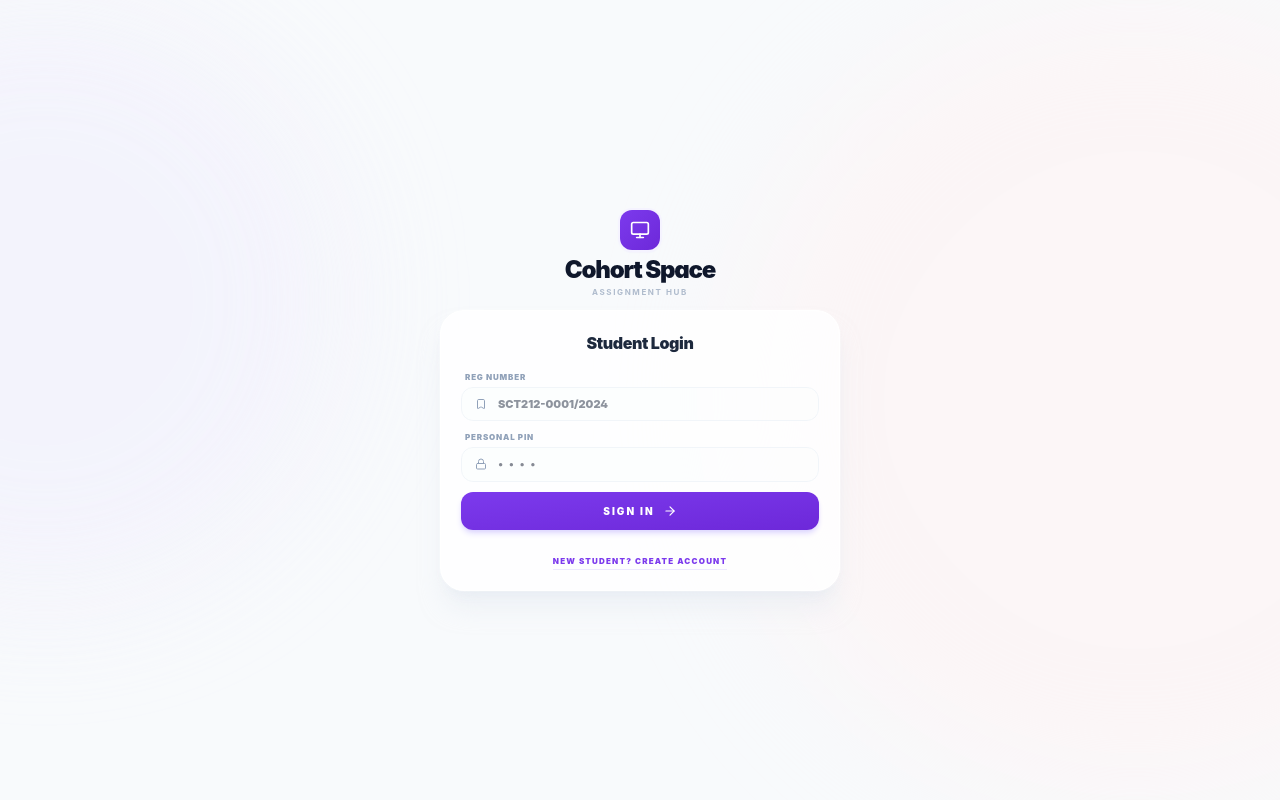
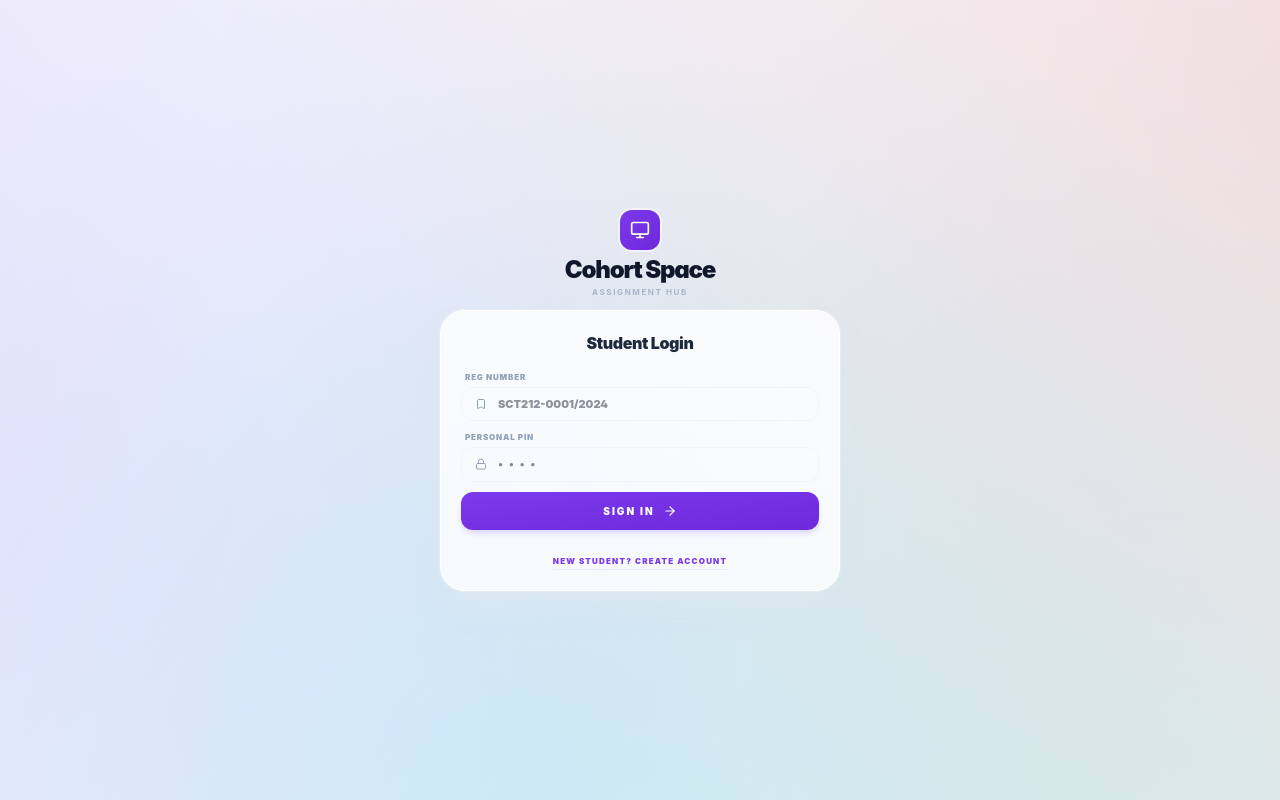
Before and after one commit to KelvinAbidha/Cohort-space, a React (Vite) app in the folder frontend/: page /access in a window 1280 px wide. Built offline with nearby package versions, Linux system fonts and the light colour scheme.

Commit message:
feat: implement main application layout, navigation structure, and global styling with Tailwind CSS

```diff
--- a/frontend/src/App.tsx
+++ b/frontend/src/App.tsx
@@ -54,7 +54,7 @@ const MainLayout: React.FC<{ children: React.ReactNode }> = ({ children }) => {
   const currentPathName = navItems.find(n => n.path === location.pathname)?.name || 'Home';
 
   return (
-    <div className="flex h-screen bg-slate-50 font-sans overflow-hidden">
+    <div className="flex h-screen bg-transparent font-sans overflow-hidden">
       {/* Sidebar - Solid and Professional */}
       <aside className="w-80 glass-sidebar flex flex-col z-20">
         <div className="p-10">
@@ -103,8 +103,6 @@ const MainLayout: React.FC<{ children: React.ReactNode }> = ({ children }) => {
 
       {/* Main Content */}
       <main className="flex-1 overflow-y-auto relative custom-scrollbar flex flex-col">
-        {/* Decorative background element - Fixed position to avoid sliding */}
-        <div className="fixed top-0 right-0 w-[600px] h-[600px] bg-primary-100/20 rounded-full blur-[120px] -z-10 -mr-64 -mt-64"></div>
 
         <header className="h-28 bg-white/60 backdrop-blur-xl border-b border-slate-200/50 flex items-center justify-between px-12 sticky top-0 z-30">
           <div className="flex items-center space-x-4">
--- a/frontend/src/index.css
+++ b/frontend/src/index.css
@@ -19,8 +19,27 @@
 
 @layer base {
   body {
-    @apply bg-slate-50 text-slate-900 antialiased selection:bg-primary-100 selection:text-primary-900;
+    @apply text-slate-900 antialiased selection:bg-primary-100 selection:text-primary-900 bg-transparent min-h-screen relative;
     font-feature-settings: "cv02", "cv03", "cv04", "cv11";
+  }
+
+  body::before {
+    content: '';
+    position: fixed;
+    top: 0;
+    left: 0;
+    width: 100vw;
+    height: 100vh;
+    z-index: -100;
+    pointer-events: none;
+    background-color: #f8fafc;
+    background-image:
+      radial-gradient(circle at 15% 50%, rgba(139, 92, 246, 0.18) 0%, transparent 50%),
+      radial-gradient(circle at 85% 30%, rgba(244, 63, 94, 0.15) 0%, transparent 50%),
+      radial-gradient(circle at 50% 80%, rgba(56, 189, 248, 0.18) 0%, transparent 50%),
+      radial-gradient(circle at 80% 90%, rgba(16, 185, 129, 0.12) 0%, transparent 50%);
+    background-size: 200% 200%;
+    animation: gradient-shift 20s ease-in-out infinite alternate;
   }
 }
 
@@ -99,3 +118,15 @@
 .animate-modal-in {
   animation: modal-scale-in 0.3s cubic-bezier(0.34, 1.56, 0.64, 1) forwards;
 }
+
+@keyframes gradient-shift {
+  0% {
+    background-position: 0% 0%;
+  }
+  50% {
+    background-position: 100% 100%;
+  }
+  100% {
+    background-position: 0% 100%;
+  }
+}
--- a/frontend/src/views/WorkspaceAccess.tsx
+++ b/frontend/src/views/WorkspaceAccess.tsx
@@ -37,9 +37,7 @@ const WorkspaceAccess: React.FC = () => {
   };
 
   return (
-    <div className="min-h-screen bg-slate-50 flex items-center justify-center p-2 relative overflow-hidden">
-      <div className="absolute top-0 -left-64 w-[600px] h-[600px] bg-primary-100/50 rounded-full blur-3xl animate-pulse"></div>
-      <div className="absolute bottom-0 -right-64 w-[800px] h-[800px] bg-rose-50/50 rounded-full blur-3xl"></div>
+    <div className="min-h-screen bg-transparent flex items-center justify-center p-2 relative overflow-hidden">
 
       <div className="max-w-[400px] w-full z-10 animate-fade-in py-1">
         <div className="text-center mb-3">
--- a/frontend/src/views/WorkspaceSelectorView.tsx
+++ b/frontend/src/views/WorkspaceSelectorView.tsx
@@ -129,16 +129,13 @@ const WorkspaceSelectorView: React.FC = () => {
   };
 
   if (loading) return (
-    <div className="min-h-screen flex items-center justify-center bg-slate-50">
+    <div className="min-h-screen flex items-center justify-center bg-transparent">
       <div className="animate-spin rounded-full h-12 w-12 border-b-2 border-primary-600"></div>
     </div>
   );
 
   return (
-    <div className="min-h-screen bg-slate-50 font-sans flex flex-col relative overflow-hidden">
-      {/* Background Blobs */}
-      <div className="absolute top-0 -left-64 w-[600px] h-[600px] bg-primary-100/30 rounded-full blur-3xl pointer-events-none"></div>
-      <div className="absolute bottom-0 -right-64 w-[800px] h-[800px] bg-rose-50/40 rounded-full blur-3xl pointer-events-none"></div>
+    <div className="min-h-screen bg-transparent font-sans flex flex-col relative overflow-hidden">
 
       <div className="w-full max-w-[1600px] mx-auto px-10 pt-10 flex flex-col flex-1 z-10">
         {/* Header */}
```
